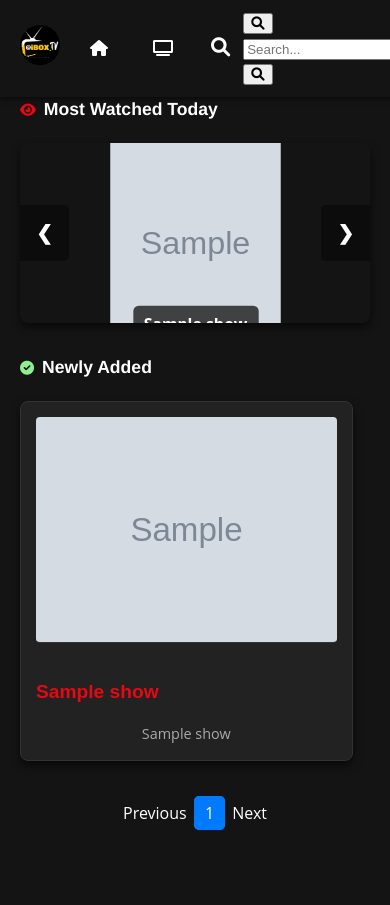
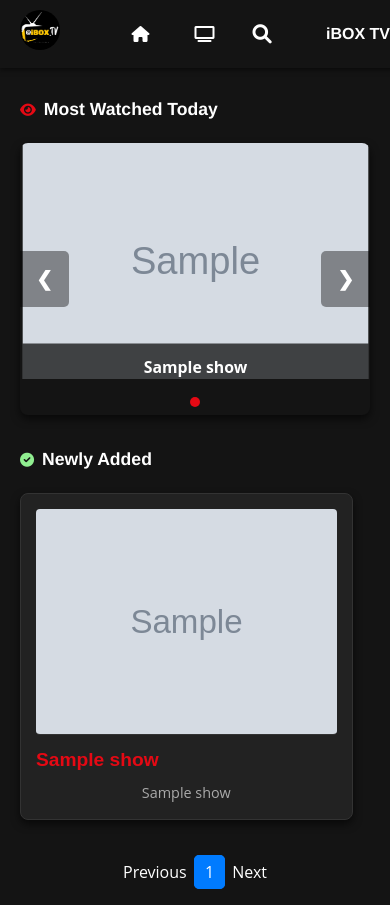
Before and after one commit to manybotts/tvweb, a Flask app: page / in a window 390 px wide. Before the commit the page ends 830 px from the top, so only its background shows below. Run offline with Flask 3, Linux system fonts and the light colour scheme; tables that the repository leaves empty hold one stand-in row (values such as "Sample post"); grey boxes marked "Sample" are stand-in pictures.

Commit message:
Update style.css

```diff
--- a/tv_app/static/style.css
+++ b/tv_app/static/style.css
@@ -218,12 +218,22 @@ h2 {
     box-sizing: border-box;
     border-radius: 8px;
     overflow: hidden;
+     display: flex; /* Use flexbox for internal layout */
+    flex-direction: column; /* Stack content vertically */
 }
 
 .card:hover {
     transform: translateY(-7px);
 }
 
+.card a {
+    text-decoration: none;
+    color: inherit;
+    display: block;
+     flex-grow: 1; /* Allow the link to fill the card */
+     display: flex;
+     flex-direction: column;
+}
 .card img {
     max-width: 100%;
     height: auto;
@@ -233,24 +243,19 @@ h2 {
     object-fit: cover;
 }
 
-.card a {
-    text-decoration: none;
-    color: inherit;
-    display: block;
-}
-
 .card h2 {
     font-size: 1.2em;
     margin-bottom: 5px;
     color: #e50914;
     font-family: 'Netflix Sans', sans-serif;
     text-align: center;
+     margin-top: auto;
 }
-
 .card p {
     font-size: 0.9em;
     color: #aaa;
     margin-bottom: 0;
+    margin-top: auto;
 }
 
 .telegram-loader {
@@ -360,9 +395,9 @@ h2 {
     margin-bottom: 30px;
 }
 
-/* Mobile Slideshow Styles */
+/* --- Mobile Slideshow --- */
 .mobile-slideshow {
-    height: 200px;
+    height: auto; /*  Allow height to adjust dynamically */
 }
 
 .mobile-slideshow .slideshow-inner {
@@ -376,29 +411,28 @@ h2 {
     justify-content: center;
     align-items: center;
 }
-
+/* Hide the scrollbar */
 .mobile-slideshow .slideshow-inner::-webkit-scrollbar {
     display: none;
 }
 
 .mobile-slideshow .slideshow-inner {
-    -ms-overflow-style: none;
-    scrollbar-width: none;
+    -ms-overflow-style: none;  /* IE and Edge */
+    scrollbar-width: none;  /* Firefox */
 }
 
 .mobile-slideshow .mySlides {
-    flex: 0 0 auto;
+     flex: 0 0 auto;
     scroll-snap-align: center;
     margin: 0;
     opacity: 0.7;
     transition: opacity 0.4s ease, transform 0.4s ease;
     position: relative;
-    width: calc(50% - 20px);
-    /* Two slides visible */
+    width: calc(50% - 20px); /* Two slides visible */
     border-radius: 8px;
     overflow: hidden;
-    height: 100%;
-    display: none;
+    height: 100%; /* Fill the container height */
+    display: none; /* Hide initially */
 }
 
 .mobile-slideshow .mySlides.active-slide {
@@ -419,16 +453,16 @@ h2 {
     object-fit: cover;
     display: block;
 }
-
+/* Styling the caption */
 .mobile-slideshow .slide-caption {
     position: absolute;
-    bottom: 10px;
-    left: 50%;
-    transform: translateX(-50%);
+    bottom: 0; /* Position at the bottom */
+    left: 0;
+    right: 0; /* Span full width */
     background-color: rgba(0, 0, 0, 0.7);
     color: white;
-    padding: 5px 10px;
-    border-radius: 5px;
+    padding: 10px; /* Add padding */
+    border-radius: 0 0 8px 8px; /* Match image corners */
     font-size: 0.9em;
     font-weight: bold;
     text-align: center;
@@ -590,104 +627,107 @@ h2 {
     background-color: rgba(0, 0, 0, 0.8);
 }
 
-/* Responsive adjustments */
+/* --- Slideshow Image Styling (Applies to Both) --- */
+.slideshow-image {
+    width: 100%;
+    height: 100%; /* Take up full slide height */
+    object-fit: cover; /* Cover the entire area */
+    border-radius: 8px; /* Rounded corners */
+    display: block;
+}
+
+/* --- General Responsive Adjustments --- */
+
 @media (max-width: 768px) {
+
     .desktop-slideshow {
-        display: none;
+        display: none; /* Hide desktop slideshow */
+    }
+     .mobile-slideshow {
+        display: block; /* Ensure mobile slideshow is shown */
     }
 
     .card {
-        width: calc(50% - 10px);
+        width: calc(50% - 15px); /* Two columns on smaller screens */
     }
-
-    .mySlides {
+      /* Adjust mobile slide width */
+      .mobile-slideshow .mySlides {
         width: calc(50% - 15px);
     }
-
-    .mySlides.active-slide {
-        margin: 0 10px;
+      .mobile-slideshow .mySlides.active-slide {
+        margin: 0 5px; /* Adjust active slide margin */
+    }
+     .show-item {
+        width: calc(50% - 10px); /*Two Columns*/
     }
 }
 
 @media (max-width: 480px) {
-    .mobile-slideshow {
-        display: block;
+    .card {
+        width: 95%; /* One column on very small screens */
+    }
+     /* Further adjust mobile slide width */
+    .mobile-slideshow .mySlides {
+        width: 90%;
+         margin: 0 5px;
     }
 
-    .card {
-        width: 95%;
-    }
-
-    .mySlides {
-        width: 90%;
-    }
-
-    .mySlides.active-slide {
-        margin: 0 5px;
+    .mobile-slideshow .mySlides.active-slide {
+        margin: 0 ; /* Adjust active slide margin */
     }
 
     .slideshow-container {
-        height: 180px;
+        height: auto; /* Let height be dynamic */
+    }
+     .show-item {
+        width: 100%; /* One column on very small screens*/
     }
 }
+    /* --- Desktop Layout Adjustments --- */
 
-/* styles for shows.html */
-.show-list {
-    display: flex;
-    flex-wrap: wrap;
-    justify-content: flex-start;
-    gap: 15px;
-    padding: 20px;
-}
+    /* Between 992px and 1199px wide: Four columns */
+    @media (min-width: 992px) and (max-width: 1199px) {
+        .card {
+            width: calc(25% - 15px);
+        }
+        .desktop-slideshow .mySlides {
+           width: calc((100% / 4) - 20px);/* Four Slides */
+        }
+         .mobile-slideshow{
+            display:none
+         }
+         .desktop-slideshow{
+            display:block;
+         }
+    }
 
-.show-item {
-    background-color: #222;
-    color: #fff;
-    padding: 10px 15px;
-    border-radius: 5px;
-    text-decoration: none;
-    transition: background-color 0.3s ease;
-    width: calc(20% - 12px);
-    box-sizing: border-box;
-    text-align: center;
-}
+    /* 1200px and wider: Five columns */
+    @media (min-width: 1200px) {
+        .card {
+            width: calc(20% - 12px);
+        }
+          .desktop-slideshow .mySlides {
+           width: calc((100% / 5) - 20px);/* Five Slides */
+        }
+         .mobile-slideshow{
+            display:none
+         }
+         .desktop-slideshow{
+            display:block;
+         }
+    }
 
-.show-item:hover {
-    background-color: #333;
-}
+    /* Hide desktop slideshow on smaller screens (redundant but good for safety) */
+    @media (max-width: 991px) {
+        .desktop-slideshow {
+            display: none;
+        }
+    }
 
-/* Add an icon next to the Available TV Shows */
-.show-label-icon {
-    margin-right: 8px;
-}
-
-.show-label-icon::before {
-    font-family: "Font Awesome 6 Free";
-    content: "\f039";
-    /* Example: List icon */
-    display: inline-block;
-    font-weight: 900;
-    font-size: 0.8em;
-}
-
-/* Responsive adjustments for shows.html*/
-@media (max-width: 768px) {
-    .show-item {
-        width: calc(50% - 10px);
-    }
-}
+/* --- Styles for show_details.html --- */
 /* --- PART 2 END --- */
 /* --- tv_app/static/style.css --- */
 /* --- PART 3 START --- */
-
-@media (max-width: 480px) {
-    .show-item {
-        width: 100%;
-    }
-}
-
-/* --- show_details.html styles --- */
-
 .show-details-container {
     padding: 20px;
 }
@@ -763,53 +803,70 @@ h2 {
     }
 }
 
-/*Adjust card layout for large screens */
-@media (min-width: 992px) and (max-width: 1199px) {
-    /* New media query for this specific range */
-    .card {
-        width: calc(25% - 15px);
-        /* Four columns with gaps in this range */
-    }
 
-    .mobile-slideshow {
-        display: none;
-    }
+/* --- Desktop Search (Hidden on Mobile) --- */
 
-    .desktop-slideshow {
-        display: block;
-    }
+.desktop-search {
+    display: flex !important; /* Ensure it's flex by default */
+    align-items: center;
+}
+/* --- Mobile Search (Hidden on Desktop) --- */
 
-    .desktop-slideshow .mySlides {
-        width: calc((100% / 4) - 20px);
-        /* Four slides visible */
-    }
+.mobile-search-form {
+    display: none; /* Hidden by default (shown on mobile via media query) */
+    align-items: center;
+    position: relative;
 }
 
-@media (min-width: 1200px) {
-    /* For larger screens, keep five columns */
-    .card {
-        width: calc(20% - 12px);
-    }
-
-    .mobile-slideshow {
-        display: none;
-    }
-
-    .desktop-slideshow {
-        display: block;
-    }
-
-    .desktop-slideshow .mySlides {
-        width: calc((100% / 5) - 20px);
-
-    }
+.mobile-search-input {
+    padding: 8px;
+    border: 1px solid #555;
+    background-color: #333;
+    color: white;
+    border-radius: 4px;
+    margin-right: 5px; /* Space between input and button */
+    width: 0; /* Initially hidden */
+    opacity: 0;
+    transition: width 0.3s ease, opacity 0.3s ease;
+     position: absolute; /* Position absolutely within the form */
+    right: 45px; /* Adjust as needed for positioning */
+    top: 50%;
+    transform: translateY(-50%);
+}
+.mobile-search-input:focus{
+      border-color: #007bff;
+      background-color: #444;
 }
 
-/* Hide desktop slideshow on smaller screens */
-@media (max-width: 991px) {
-    .desktop-slideshow {
-        display: none;
-    }
+.mobile-search-form.active .mobile-search-input {
+    width: 150px; /* Expand to this width when active */
+    opacity: 1;
 }
 
+.mobile-search-button {
+    background: none;
+    border: none;
+    color: white;
+    cursor: pointer;
+     position: absolute;
+    right: 10px; /* Position to the right edge */
+    top: 50%;
+    transform: translateY(-50%);
+    font-size: 1.2em; /* Adjust as needed */
+     padding: 8px;
+}
+
+.mobile-search-icon-button {
+    background: none;
+    border: none;
+    padding: 8px;
+    cursor: pointer;
+    color: white;
+    font-size: 1.2em;
+   /* margin-left: auto;  Push to the right */
+}
+
+.mobile-search-icon-button i {
+    pointer-events: none;
+}
 /* --- PART 3 END --- */
```
Also changed, not shown: other parts of tv_app/static/style.css (+39 -6 lines).
